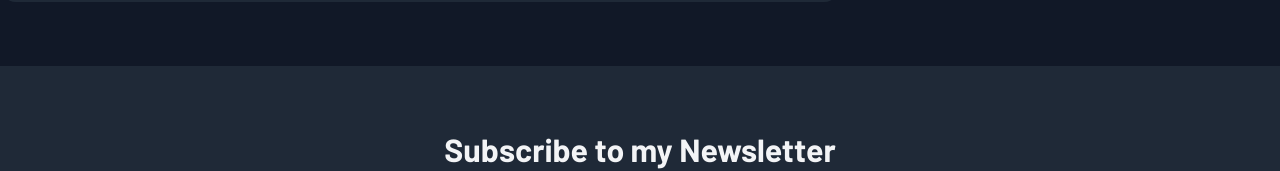
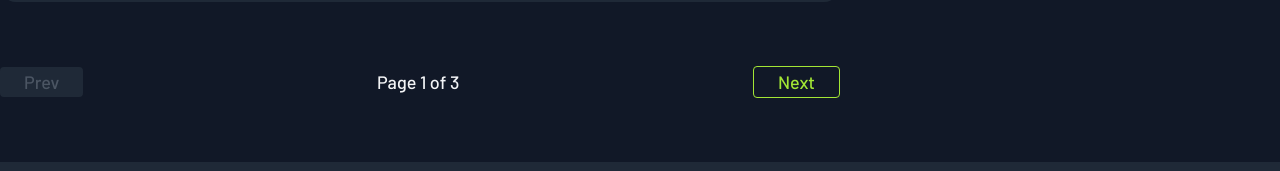
Before and after one commit to dangminhngo/blog, a Next.js app: page / in a window 1280 px wide. Shown: the part 2539-2710 px from the top of the page. Built offline with nearby package versions, Linux system fonts and the light colour scheme.

Commit message:
feat: add pagination

```diff
--- a/src/components/ArticleList.tsx
+++ b/src/components/ArticleList.tsx
@@ -1,5 +1,6 @@
 import { Frontmatter } from '@/types'
 import ArticleCard from './ArticleCard'
+import Pagination from './Pagination'
 
 export interface ArticleListProps {
   frontmatters: Frontmatter[]
@@ -11,6 +12,7 @@ export default function ArticleList({ frontmatters }: ArticleListProps) {
       {frontmatters.map((frontmatter) => (
         <ArticleCard key={frontmatter.id} frontmatter={frontmatter} />
       ))}
+      <Pagination />
     </div>
   )
 }
--- /dev/null
+++ b/src/components/Pagination.tsx
@@ -0,0 +1,15 @@
+import Link from 'next/link'
+
+export default function Pagination() {
+  return (
+    <div className="flex items-center justify-between font-medium">
+      <Link href="/" className="pointer-events-none rounded bg-gray-800 px-6 py-1 text-gray-600">
+        Prev
+      </Link>
+      <div>Page 1 of 3</div>
+      <Link href="/" className="rounded border border-accent-400 px-6 py-1 text-accent-400">
+        Next
+      </Link>
+    </div>
+  )
+}
```
